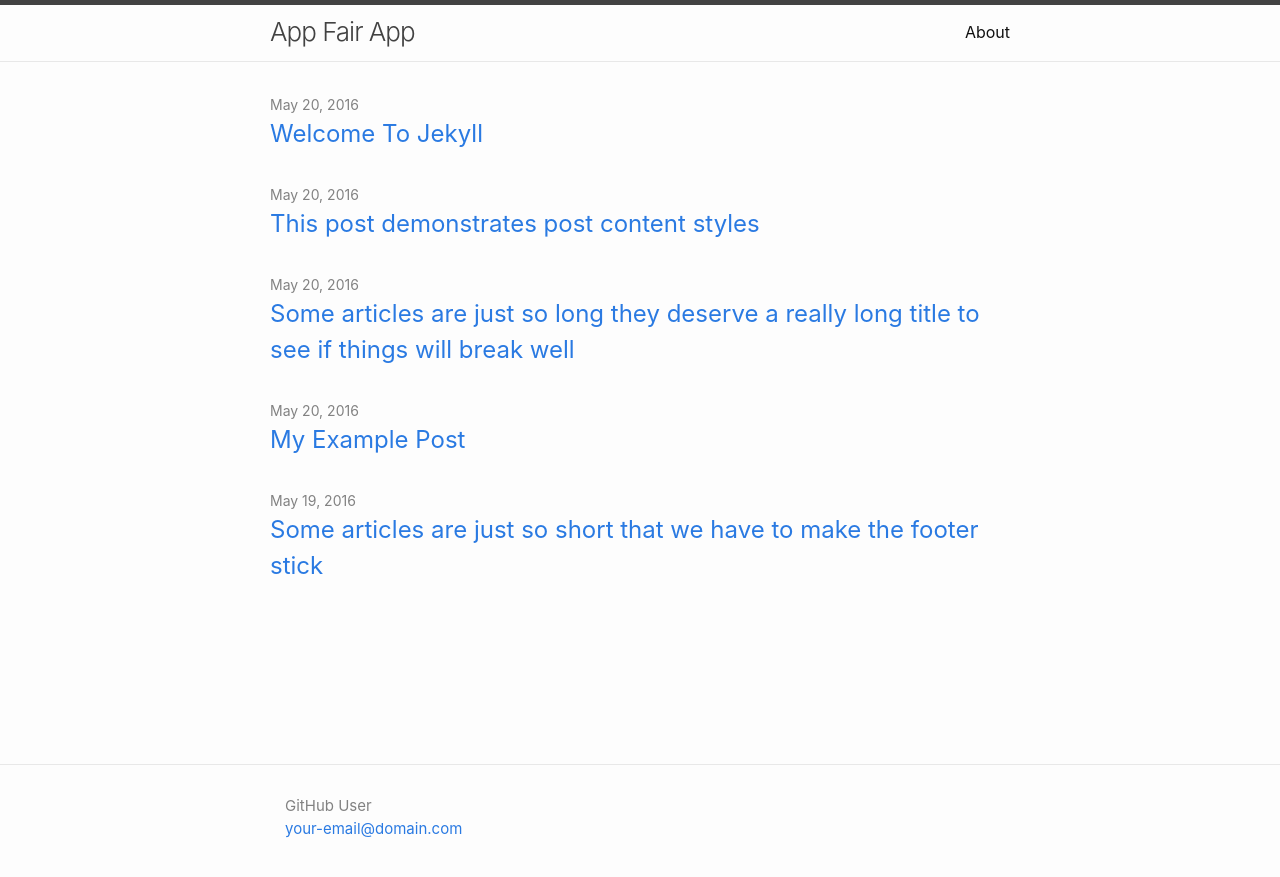
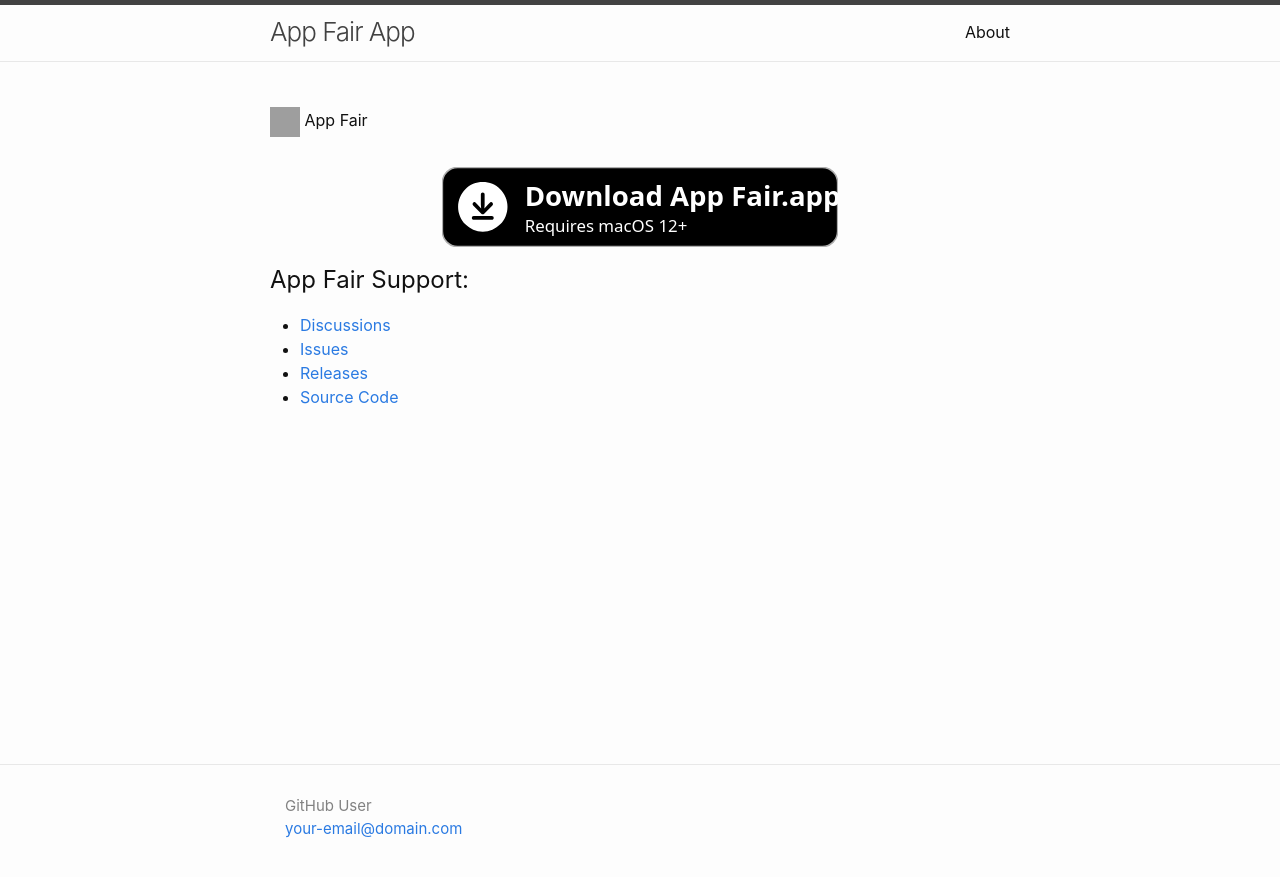
Before and after one commit to appfair/fairapp-theme, a Jekyll site: the page built from index.md, in a window 1280 px wide. Shown: the top 877 px of the page. Built offline with Jekyll 4.4.1, drawn with Linux system fonts in a browser that asks for light colours; grey boxes are pictures that could not be loaded.

Commit message:
chore: checkpoint

```diff
--- a/_config.yml
+++ b/_config.yml
@@ -1,17 +1,29 @@
 # Build settings
-theme: fairapp-theme
+#theme: fairapp-theme
 
 title: App Fair App
+
+include: [screenshots]
 
 author:
   name: GitHub User
   email: your-email@domain.com
+
 description: > # this means to ignore newlines until "show_excerpts:"
   Write an awesome description for your new site here. You can edit this
   line in _config.yml. It will appear in your document head meta (for
   search indexing) and in your feed.xml site description.
 
 show_excerpts: false # set to true to show excerpts on the homepage
+
+markdown: kramdown
+kramdown:
+    input: GFM
+
+highlighter: rouge
+highlight:
+  line_number: true
+
 
 # date format
 # refer to https://shopify.github.io/liquid/filters/date/ if you want to customize this
@@ -52,10 +64,6 @@ fairapp:
     # - username: jekyll2
     #   instance: example.com
 
-# If you want to link only specific pages in your header, uncomment
-# this and add the path to the pages in order as they should show up
-#header_pages:
-# - about.md
 
 plugins:
  - jekyll-feed
--- a/_layouts/fairapp.html
+++ b/_layouts/fairapp.html
@@ -2,13 +2,20 @@
 layout: default
 ---
 
-{% assign appname = site.github.owner_name %}
+{% if site.github %}
+    {% assign appname = site.github.owner_name %}
+    {% assign appurl = site.github.repository_url %}
+{% else %}
+    {% assign appname = "App-Fair" %}
+    {% assign appurl = "https://github.com/App-Fair/App" %}
+{% endif %}
+
 {% assign apptoken = appname | slugify %}
 {% assign apptitle = appname | replace: "-", " " %}
 {% assign appversion = site.github.latest_release.tag_name %}
 
 <p>
-<h2><img width="45" height="45" src="{{ site.github.repository_url }}/releases/latest/download/{{ appname }}.png" />{{ apptitle }}</h2>
+<h4><img width="30" height="30" src="{{ appurl }}/releases/latest/download/{{ appname }}.png" /> {{ apptitle }}</h4>
 </p>
 
 
@@ -17,18 +24,12 @@ layout: default
 </div>
 
 
-<h2>{{ apptitle }} Support:</h2>
+{% if appname == "App-Fair" %}
+<div style="text-align: center; user-select: none;">
+    <a href="{{ appurl }}/releases/latest/download/{{ appname }}-macOS.zip"><img alt="Download {{ appname }}.app for macOS 12+" height="80" style="user-select: none;" src="download_button.svg" /></a>
+</div>
 
-<ul>
-    <li><a href="{{ site.github.repository_url }}/discussions">Discussions</a></li>
-    <li><a href="{{ site.github.repository_url }}/issues">Issues</a></li>
-    <li><a href="{{ site.github.repository_url }}/releases">Releases</a></li>
-</ul>
-
-
-{% if appname != "App-Fair" %}
-<h2>Installation</h2>
-
+{% else %}
 <p>
 To install and update this app, open it with the <a href="https://app-fair.app/fair#app/{{ appname }}">App Fair</a> app.
 </p>
@@ -45,38 +46,15 @@ To install and update this app, open it with the <a href="https://app-fair.app/f
 {% assign platforms = 'mac,ios' | split: ',' %}
 
 {% assign maczip = appname | append: '-macOS.zip' %}
-{% assign macrelease = assetnames contains maczip %}
 {% assign iosipa = appname | append: '-iOS.ipa' %}
-{% assign iosrelease = assetnames contains iosipa %}
 
 {% for platform in platforms %}
 
 {% assign platdash = '-' | append: platform | append: '-' %}
 
-<!--
+{% for asset in site.static_files %}
 
-<h2>Platform: {{ platform }}</h2>
-
-<ul>
-{% for asset in site.github.latest_release.assets %}
-
-{% if platform == 'mac' and asset.name == maczip %}
-    <li><a href="{{ asset.browser_download_url }}">{{ asset.name }} ({{ asset.size }})</a></li>
-{% endif %}
-
-{% if platform == 'ios' and asset.name == iosipa %}
-    <li><a href="{{ asset.browser_download_url }}">{{ asset.name }} ({{ asset.size }})</a> (<a href="altstore://install?url={{ asset.browser_download_url }}">sideload</a>)</li>
-{% endif %}
-
-{% endfor %}
-
-</ul>
-
--->
-
-
-{% for asset in site.github.latest_release.assets %}
-{% if asset.name contains platdash %}
+{% if asset.path contains 'screenshots/screenshot' and asset.extname == '.png' and asset.path contains platdash %}
 
 {% assign dim = asset.name | split: "-" | last | split: "." | first | split: "@" | first %}
 {% assign width = dim | split: "x" | first %}
@@ -87,7 +65,7 @@ To install and update this app, open it with the <a href="https://app-fair.app/f
 <!-- disabled for now; div height does not shrink -->
 <a href="{{ asset.browser_download_url }}"><img width="{{ width }}" height="{{ height }}" style="max-width: 100%; object-position: top; object-fit: scale-down;" alt="{{ apptitle }} screen shot" src="{{ asset.browser_download_url }}" /></a>
 {% else %}
-<a href="{{ asset.browser_download_url }}"><img alt="{{ apptitle }} screen shot" src="{{ asset.browser_download_url }}" /></a>
+<a href="screenshots/{{ asset.name }}"><img alt="{{ apptitle }} screen shot" src="screenshots/{{ asset.name }}" /></a>
 {% endif %}
 
 </div>
@@ -112,3 +90,12 @@ To install and update this app, open it with the <a href="https://app-fair.app/f
 <p>This page was last updated at {{ "now" | date: "%Y-%m-%d %H:%M" }}.</p>
 
 -->
+
+<h2>{{ apptitle }} Support:</h2>
+
+<ul>
+    <li><a href="{{ appurl }}/discussions">Discussions</a></li>
+    <li><a href="{{ appurl }}/issues">Issues</a></li>
+    <li><a href="{{ appurl }}/releases">Releases</a></li>
+    <li><a href="{{ appurl }}.git">Source Code</a></li>
+</ul>
--- a/index.md
+++ b/index.md
@@ -1,9 +1,3 @@
 ---
-#
-# By default, content added below the "---" mark will appear in the home page
-# between the top bar and the list of recent posts.
-# To change the home page layout, edit the _layouts/home.html file.
-# See: https://jekyllrb.com/docs/themes/#overriding-theme-defaults
-#
-layout: home
+layout: fairapp
 ---
```
Also changed, not shown: Gemfile.lock (added), download_button.svg (added).
